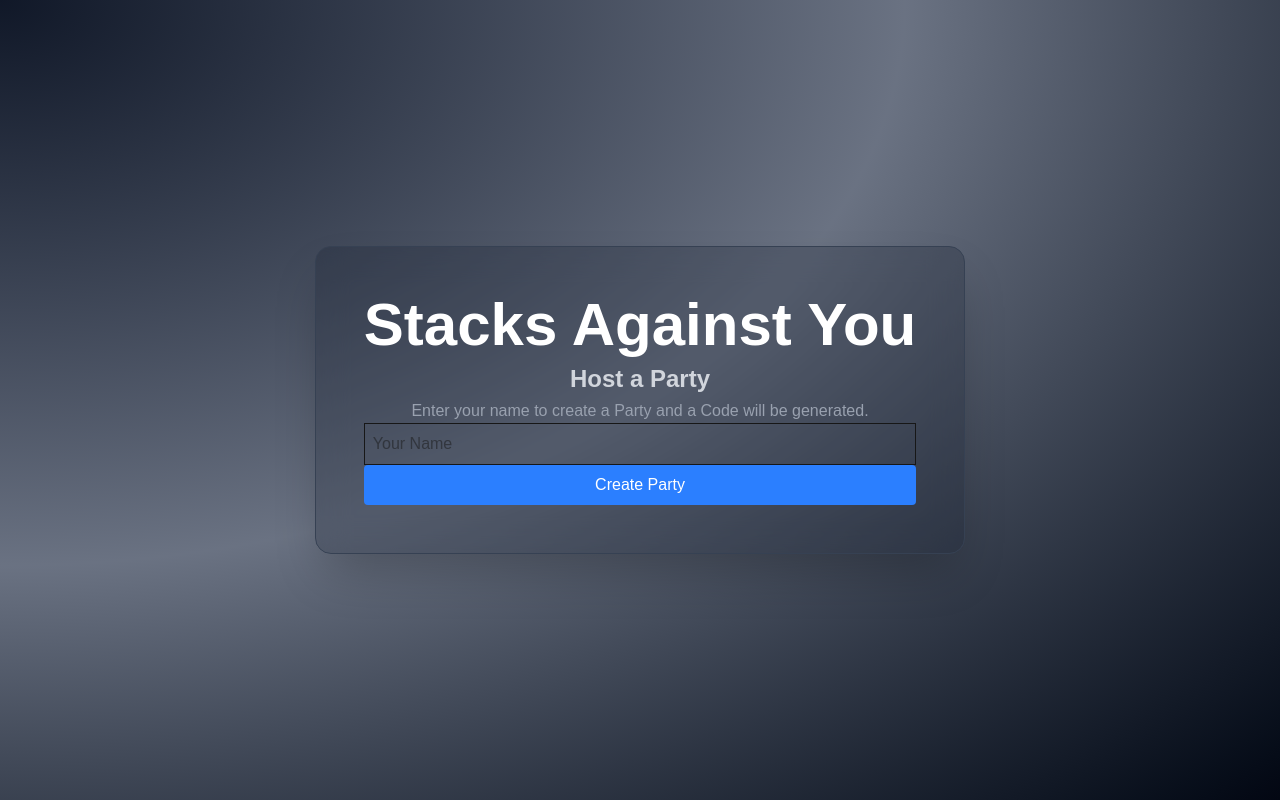
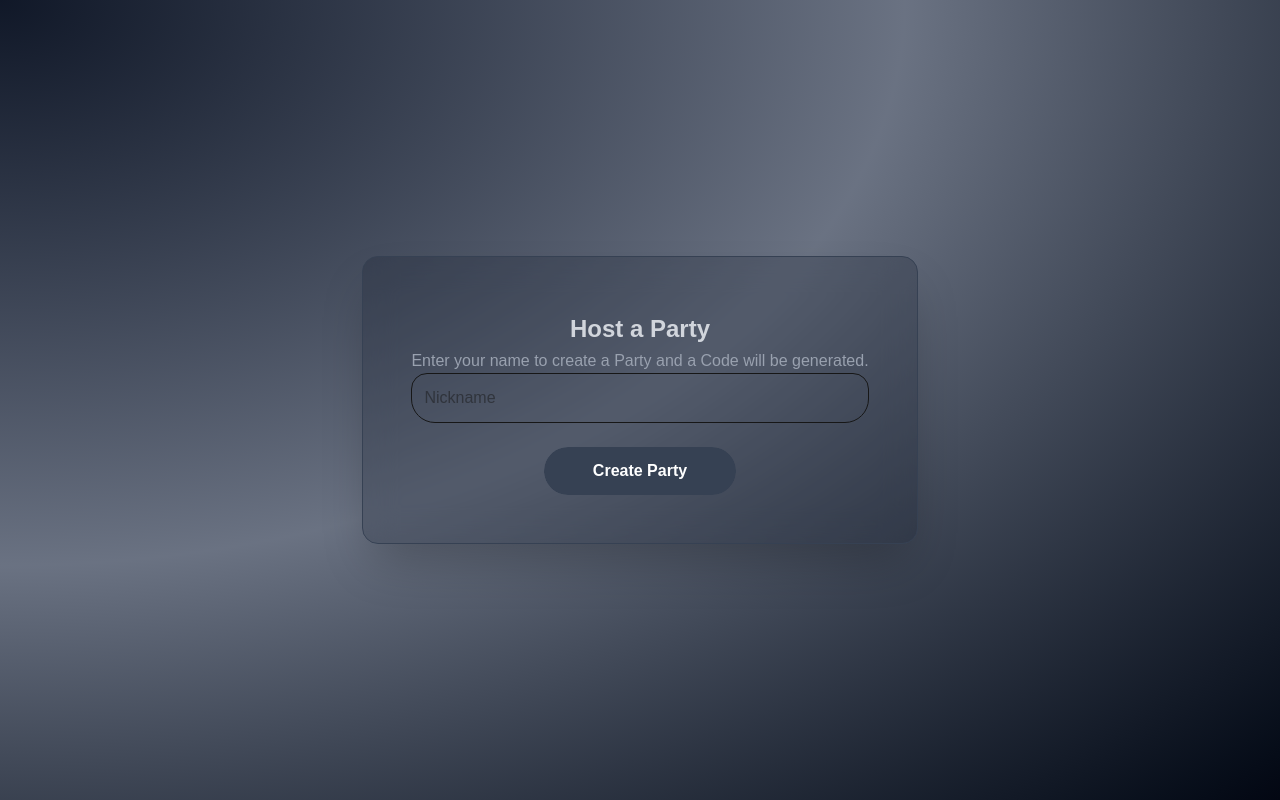
Before and after one commit to JakeOJeff/stacks-against-you, a Next.js app: page /host in a window 1280 px wide. Built offline with nearby package versions, Linux system fonts and the light colour scheme.

Commit message:
Changed Input, adjusted Design Parameters

```diff
--- a/pages/host.js
+++ b/pages/host.js
@@ -24,19 +24,23 @@ export default function Host() {
     return (
         <main className="flex flex-col items-center justify-center h-screen bg-gray-950 bg-radial-[at_0%_0%] from-gray-900 via-gray-500 to-gray-950">
             <div><div className="flex flex-col p-8 sm:p-12 md:container  bg-gray-900/25 backdrop-blur-lg rounded-2xl shadow-2xl border border-gray-700 text-center">
-                <h1 className="text-4xl sm:text-5xl md:text-6xl font-bold text-white">Stacks Against You</h1>
                 <h2 className="text-xl sm:text-2xl font-bold text-gray-300 mt-2">Host a Party</h2>
                 <h3 className="text-gray-400 mt-1 ">Enter your name to create a Party and a Code will be generated.</h3>
 
                 <input
-                    placeholder="Your Name"
-                    className="border p-2"
+                    placeholder="Nickname"
+                    className="border p-3 rounded-b-3xl rounded-t-2xl "
                     value={name}
                     onChange={e => setName(e.target.value)}
+                    required
                 />
-                <button onClick={handleHost} className="bg-blue-500 text-white px-4 py-2 rounded">
-                    Create Party
-                </button>
+                <div className="flex gap-2 justify-center mt-6 flex-wrap">
+                <div className={btnStyle.container}>
+                    <div className={btnStyle.background} />
+                    <div className={btnStyle.image} />
+                    <button onClick={handleHost} className={btnStyle.link}>Create Party</button>
+                </div>
+                </div>
             </div>
             </div>
         </main>
--- a/pages/index.js
+++ b/pages/index.js
@@ -1,4 +1,5 @@
 import Link from "next/link";
+import Image from 'next/image' // Logo Font is Pristina
 
 const btnStyle = {
   container: "relative w-40 sm:w-48 h-12 overflow-hidden rounded-3xl group",
@@ -11,9 +12,14 @@ export default function Home() {
   return (
     <main className="flex flex-col items-center justify-center h-screen bg-gray-950 bg-radial-[at_0%_0%] from-gray-900 via-gray-500 to-gray-950">
       <div><div className="flex flex-col p-8 sm:p-12 md:container  bg-gray-900/25 backdrop-blur-lg rounded-2xl shadow-2xl border border-gray-700 text-center">
-        <h1 className="text-4xl sm:text-5xl md:text-6xl font-bold text-white">Stacks Against You</h1>
+        <Image
+          src="/logo.png"
+          width={1000/1.4}
+          height={220/1.4}
+          alt="Main Logo"
+        />
         <h2 className="text-xl sm:text-2xl font-bold text-gray-300 mt-2">Join or Host a Party!</h2>
-        <h3 className="text-gray-400 mt-1">You don&apost have anyone. You have yourself.</h3>
+        <h3 className="text-gray-400 mt-1">You do not have anyone. You have yourself.</h3>
 
         <div className="flex gap-2 justify-center mt-6 flex-wrap">
           {[
--- a/pages/join.js
+++ b/pages/join.js
@@ -25,13 +25,13 @@ export default function Join() {
       <h2 className="text-xl font-bold">Join a Party</h2>
       <input
         placeholder="Party Code"
-        className="border p-2"
+        className="border p-3 rounded-b-3xl rounded-t-2xl "
         value={code}
         onChange={e => setCode(e.target.value)}
       />
       <input
-        placeholder="Your Name"
-        className="border p-2"
+        placeholder="Nickname"
+        className="border p-3 rounded-b-3xl rounded-t-2xl "
         value={name}
         onChange={e => setName(e.target.value)}
       />
```
Also changed, not shown: public/logo.png (added).
